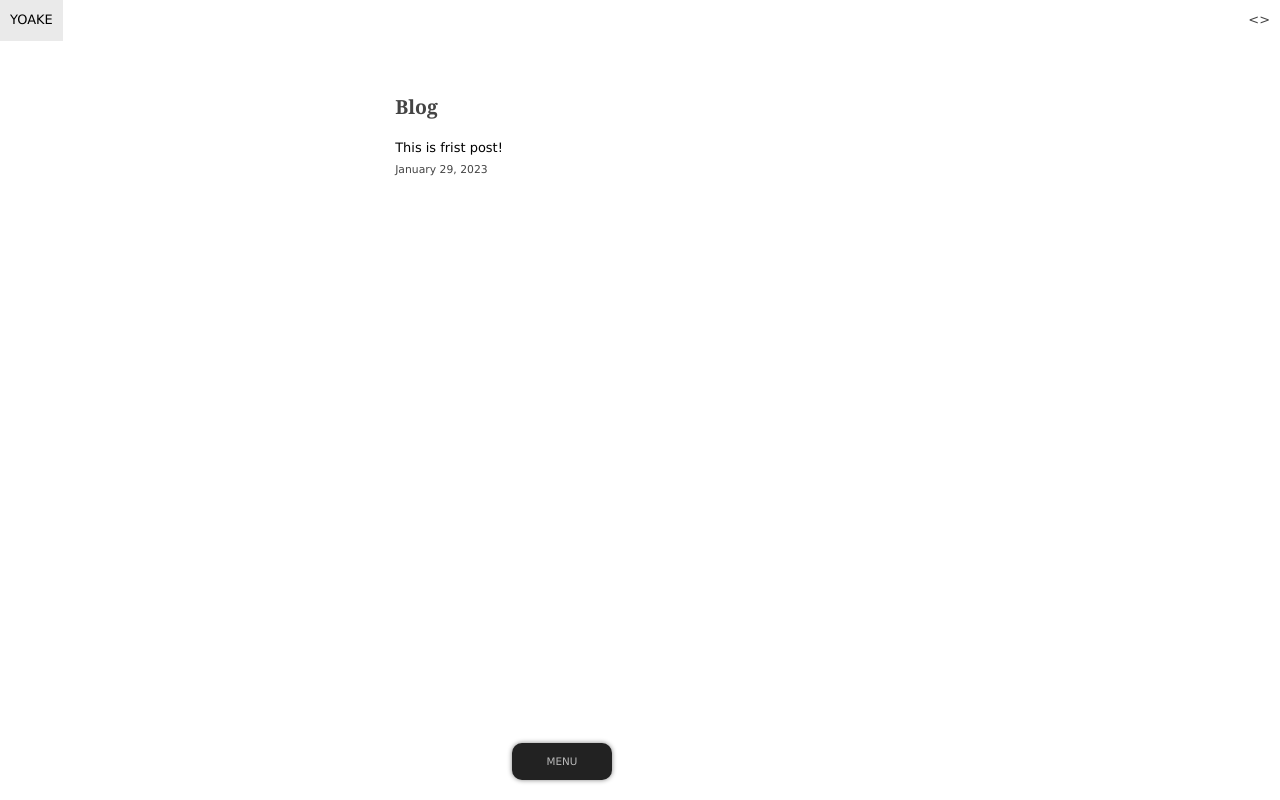
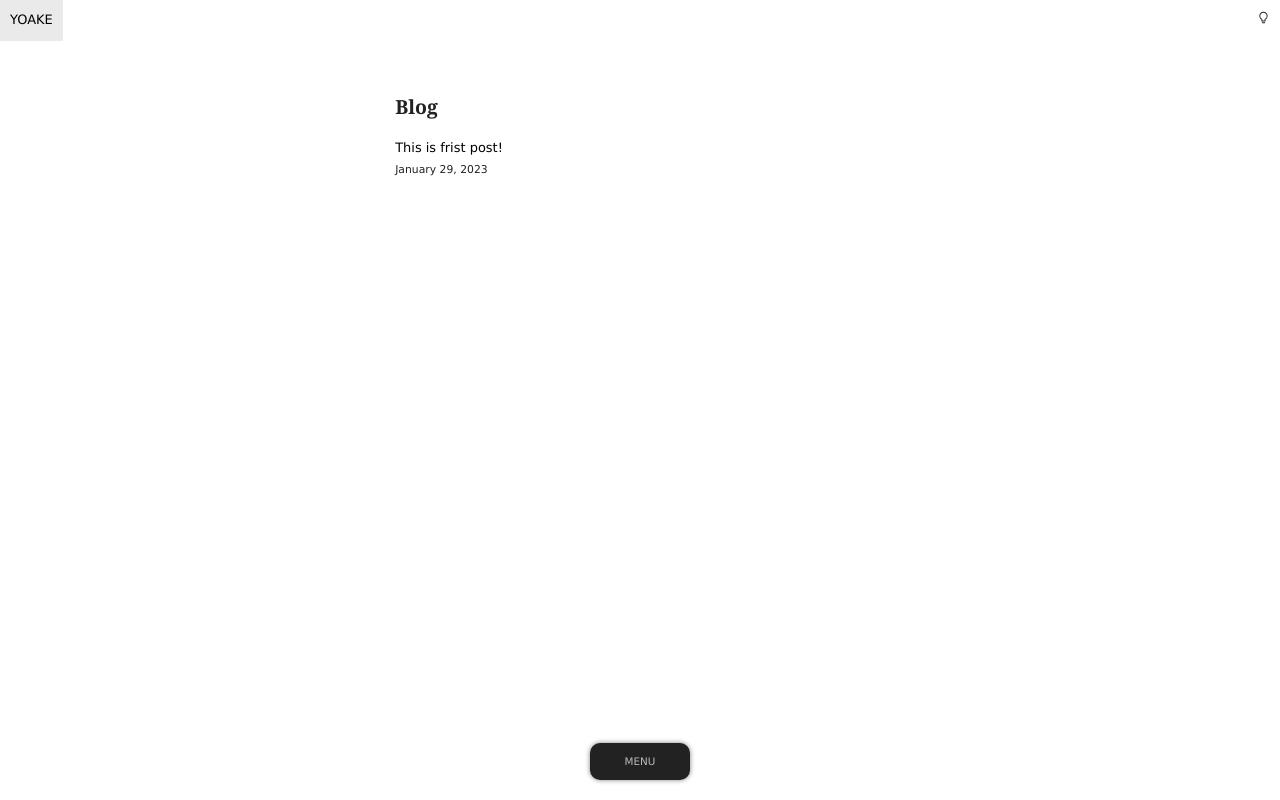
Before and after one commit to sanflog/yoakeNext, a Next.js app: page /blog/blog in a window 1280 px wide. Built offline with nearby package versions, Linux system fonts and the light colour scheme.

Commit message:
mentenance_bottom_menu.

```diff
--- a/components/bottom_float_menu.jsx
+++ b/components/bottom_float_menu.jsx
@@ -5,6 +5,7 @@ export default function bottom_float_menu() {
 	return (
 		<div className={styles.bottomFloatMenu}>
 			<div className={styles.bottomFloatMenuContent}>
+				<Link href="/">Top</Link>
 				<Link href="/blog/blog">Blog</Link>
 				<Link href="https://twitter.com/SasakiYudai0">Twitter</Link>
 				<Link href="https://github.com/sanflog/">Github</Link>
--- a/components/bottom_float_menu.module.css
+++ b/components/bottom_float_menu.module.css
@@ -2,15 +2,17 @@
 	background-color: #222;
 	color: #bbb;
 	width: 100px;
-	position: fixed;
-	bottom: 0;
-	left: 40%;
 	margin: 20px auto;
 	padding: 10px;
 	font-size: 0.8em;
 	text-align: center;
 	box-shadow: 0 0 5px gray;
 	border-radius: 10px;
+	position: fixed;
+	bottom: 0;
+	left: 50%;
+	transform: translate(-50%, 0);
+	transition: 0.1s;
 }
 
 .bottomFloatMenuContent {
@@ -18,7 +20,6 @@
 }
 
 .bottomFloatMenu:hover {
-	left: 25%;
 	width: 300px;
 }
 
--- a/components/header_navigation_menu.jsx
+++ b/components/header_navigation_menu.jsx
@@ -1,3 +1,5 @@
+import { AiOutlineBulb } from 'react-icons/ai';
+
 import Link from 'next/link'
 import style from './header_navigation_menu.module.css'
 
@@ -10,8 +12,8 @@ export default function headerNavigationMenu() {
 						YOAKE
 					</Link>
 				</li>
-				<li className={` ${style.headerRightItem} ${style.headerItem} `}>
-					&lt;&gt;
+				<li className={` ${style.headerRightItem} ${style.headerItem} `} >
+					<AiOutlineBulb />
 				</li>
 			</ul>
 		</>
--- a/components/layout.jsx
+++ b/components/layout.jsx
@@ -1,6 +1,7 @@
 import Image from 'next/image';
 import Head from 'next/head';
 import Link from 'next/link';
+
 import styles from './layout.module.css';
 import utilStyles from '../styles/utils.module.css';
 
--- a/lib/posts.js
+++ b/lib/posts.js
@@ -7,7 +7,7 @@ import html from 'remark-html';
 
 const postsDirectory = path.join(process.cwd(), 'posts');
 
-export function getSortedPostsData(){
+export function getSortedPostsData() {
 	const fileNames = fs.readdirSync(postsDirectory);
 	const allPostsData = fileNames.map((fileName) => {
 		const id = fileName.replace(/\.md$/, '');
--- a/package.json
+++ b/package.json
@@ -8,6 +8,7 @@
 		"next": "^13.1.5",
 		"react": "^18.2.0",
 		"react-dom": "^18.2.0",
+		"react-icons": "^4.7.1",
 		"remark": "^14.0.2",
 		"remark-html": "^15.0.1"
 	}
--- a/styles/global.css
+++ b/styles/global.css
@@ -1,10 +1,13 @@
 html, body {
+	width: 100%;
+	height: 100%;
 	padding: 0;
 	margin: 0;
 /*	font-family: -apple-system, BlinkMacSystemFont, Segoe UI, Roboto, Oxygen, Ubuntu, Cantarell, Fira Sans, Helvetica Neue, sans-serif; */
 	font-family: Verdana, sans-serif;
 	line-height: 1.6;
-	color: #444;
+	background-color: #fff;
+	color: #222;
 	font-size: 90%;
 }
 
```
Also changed, not shown: 1 other file (tests, documents, lock files or other folders).
